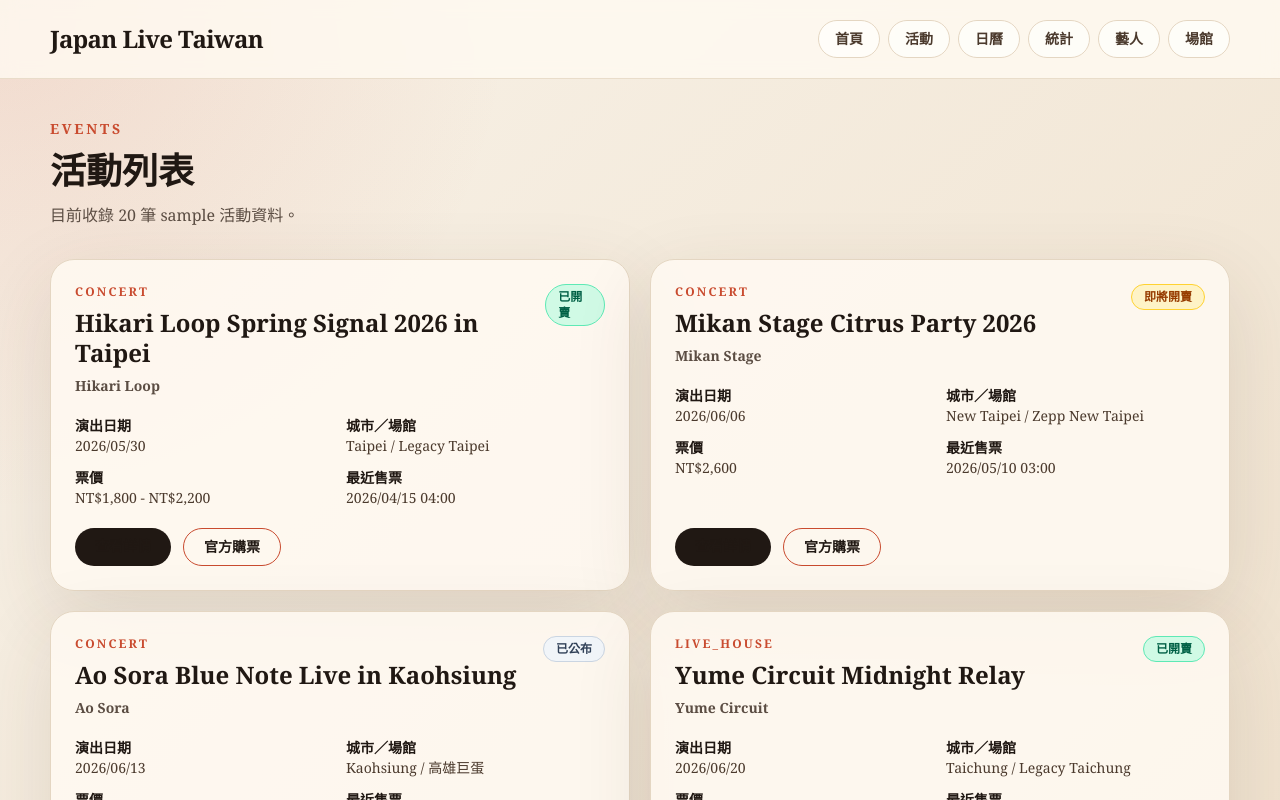
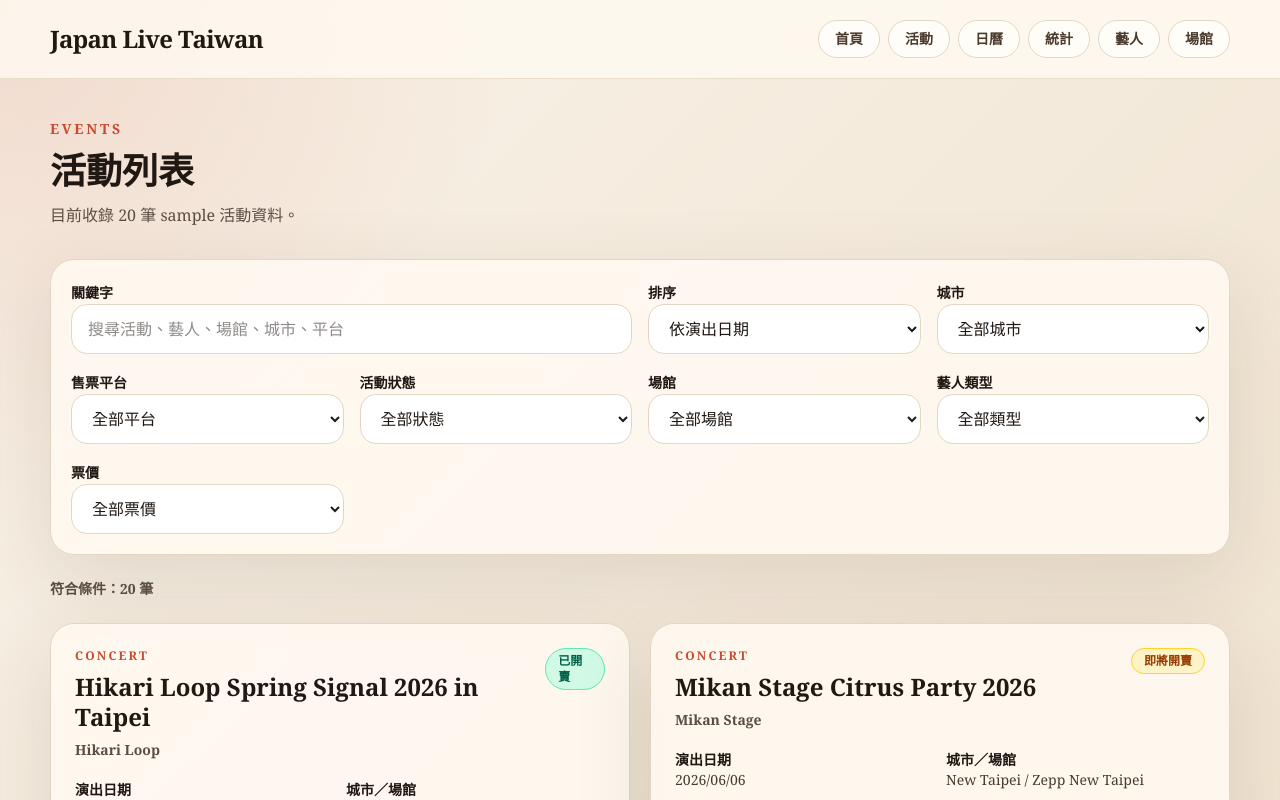
Before and after one commit to xiayu0424/japan-live-taiwan, a Next.js app: page /events in a window 1280 px wide. Shown: the top 800 px of the page. Built offline with nearby package versions, Linux system fonts and the light colour scheme.

Commit message:
feat(filters): add event search and filters

```diff
--- a/src/app/events/page.tsx
+++ b/src/app/events/page.tsx
@@ -1,4 +1,4 @@
-import { EventCard } from "@/components/EventCard";
+import { EventExplorer } from "@/components/EventExplorer";
 import { events } from "@/lib/data";
 import { sortByShowDate } from "@/lib/event-utils";
 
@@ -12,11 +12,7 @@ export default function EventsPage() {
         <h1 className="mt-3 text-4xl font-black">活動列表</h1>
         <p className="mt-3 text-[#5b4d43]">目前收錄 {sortedEvents.length} 筆 sample 活動資料。</p>
       </header>
-      <div className="grid gap-5 lg:grid-cols-2">
-        {sortedEvents.map((event) => (
-          <EventCard key={event.id} event={event} />
-        ))}
-      </div>
+      <EventExplorer events={sortedEvents} />
     </div>
   );
 }
--- /dev/null
+++ b/src/components/EventExplorer.tsx
@@ -0,0 +1,226 @@
+"use client";
+
+import Fuse from "fuse.js";
+import { useDeferredValue, useState } from "react";
+import { EventCard } from "@/components/EventCard";
+import { artists } from "@/lib/data";
+import { getFirstSaleDate, getFirstShowDate } from "@/lib/date";
+import { getArtistNames, getPriceRange, statusLabels } from "@/lib/event-utils";
+import type { EventItem, EventStatus } from "@/types/event";
+
+type SortMode = "showDate" | "saleDate";
+
+const artistTypeLabels: Record<string, string> = {
+  band: "Band",
+  idol_group: "Idol group",
+  singer: "Singer",
+  voice_actor: "Voice actor",
+  anisong: "Anisong",
+  jpop: "J-pop",
+  jrock: "J-rock",
+  vocaloid: "Vocaloid",
+  other: "Other",
+};
+
+export function EventExplorer({ events }: { events: EventItem[] }) {
+  const [keyword, setKeyword] = useState("");
+  const [city, setCity] = useState("all");
+  const [platform, setPlatform] = useState("all");
+  const [status, setStatus] = useState<EventStatus | "all">("all");
+  const [venue, setVenue] = useState("all");
+  const [artistType, setArtistType] = useState("all");
+  const [priceBand, setPriceBand] = useState("all");
+  const [sortMode, setSortMode] = useState<SortMode>("showDate");
+  const deferredKeyword = useDeferredValue(keyword);
+
+  const artistById = new Map(artists.map((artist) => [artist.id, artist]));
+  const searchableEvents = events.map((event) => ({
+    ...event,
+    artist_names: getArtistNames(event),
+    venue_names: event.shows.map((show) => show.venue_name).join(" "),
+    cities: event.shows.map((show) => show.city).join(" "),
+    platforms: event.ticket_sales.map((sale) => sale.platform).join(" "),
+    price_range: getPriceRange(event),
+  }));
+
+  const fuse = new Fuse(searchableEvents, {
+    keys: [
+      "title",
+      "tour_name",
+      "artist_names",
+      "venue_names",
+      "cities",
+      "platforms",
+      "organizers",
+    ],
+    threshold: 0.35,
+  });
+
+  const cities = unique(events.flatMap((event) => event.shows.map((show) => show.city)));
+  const platforms = unique(
+    events.flatMap((event) => event.ticket_sales.map((sale) => sale.platform)),
+  );
+  const venues = unique(events.flatMap((event) => event.shows.map((show) => show.venue_name)));
+  const artistTypes = unique(
+    events.flatMap((event) =>
+      event.artist_ids.map((artistId) => artistById.get(artistId)?.artist_type ?? "other"),
+    ),
+  );
+
+  const baseResults = deferredKeyword.trim()
+    ? fuse.search(deferredKeyword).map((result) => result.item)
+    : searchableEvents;
+
+  const filteredEvents = baseResults
+    .filter((event) => city === "all" || event.shows.some((show) => show.city === city))
+    .filter(
+      (event) =>
+        platform === "all" || event.ticket_sales.some((sale) => sale.platform === platform),
+    )
+    .filter((event) => status === "all" || event.status === status)
+    .filter((event) => venue === "all" || event.shows.some((show) => show.venue_name === venue))
+    .filter(
+      (event) =>
+        artistType === "all" ||
+        event.artist_ids.some((artistId) => artistById.get(artistId)?.artist_type === artistType),
+    )
+    .filter((event) => matchesPriceBand(event, priceBand))
+    .sort((a, b) => {
+      if (sortMode === "saleDate") {
+        return getFirstSaleDate(a).localeCompare(getFirstSaleDate(b));
+      }
+
+      return getFirstShowDate(a).localeCompare(getFirstShowDate(b));
+    });
+
+  return (
+    <div className="space-y-6">
+      <section className="card grid gap-4 p-5 md:grid-cols-2 xl:grid-cols-4">
+        <label className="space-y-2 md:col-span-2">
+          <span className="text-sm font-bold">關鍵字</span>
+          <input
+            value={keyword}
+            onChange={(event) => setKeyword(event.target.value)}
+            placeholder="搜尋活動、藝人、場館、城市、平台"
+            className="w-full rounded-2xl border border-[#e4d6c2] bg-white px-4 py-3 outline-none focus:border-[#c94b2f]"
+          />
+        </label>
+        <Select label="排序" value={sortMode} onChange={(value) => setSortMode(value as SortMode)}>
+          <option value="showDate">依演出日期</option>
+          <option value="saleDate">依售票時間</option>
+        </Select>
+        <Select label="城市" value={city} onChange={setCity}>
+          <option value="all">全部城市</option>
+          {cities.map((item) => (
+            <option key={item} value={item}>
+              {item}
+            </option>
+          ))}
+        </Select>
+        <Select label="售票平台" value={platform} onChange={setPlatform}>
+          <option value="all">全部平台</option>
+          {platforms.map((item) => (
+            <option key={item} value={item}>
+              {item}
+            </option>
+          ))}
+        </Select>
+        <Select
+          label="活動狀態"
+          value={status}
+          onChange={(value) => setStatus(value as EventStatus | "all")}
+        >
+          <option value="all">全部狀態</option>
+          {Object.entries(statusLabels).map(([value, label]) => (
+            <option key={value} value={value}>
+              {label}
+            </option>
+          ))}
+        </Select>
+        <Select label="場館" value={venue} onChange={setVenue}>
+          <option value="all">全部場館</option>
+          {venues.map((item) => (
+            <option key={item} value={item}>
+              {item}
+            </option>
+          ))}
+        </Select>
+        <Select label="藝人類型" value={artistType} onChange={setArtistType}>
+          <option value="all">全部類型</option>
+          {artistTypes.map((item) => (
+            <option key={item} value={item}>
+              {artistTypeLabels[item] ?? item}
+            </option>
+          ))}
+        </Select>
+        <Select label="票價" value={priceBand} onChange={setPriceBand}>
+          <option value="all">全部票價</option>
+          <option value="under2000">NT$2,000 以下</option>
+          <option value="2000to4000">NT$2,000 - NT$4,000</option>
+          <option value="over4000">NT$4,000 以上</option>
+        </Select>
+      </section>
+
+      <p className="text-sm font-bold text-[#5b4d43]">符合條件：{filteredEvents.length} 筆</p>
+
+      <div className="grid gap-5 lg:grid-cols-2">
+        {filteredEvents.map((event) => (
+          <EventCard key={event.id} event={event} />
+        ))}
+      </div>
+    </div>
+  );
+}
+
+function Select({
+  label,
+  value,
+  onChange,
+  children,
+}: {
+  label: string;
+  value: string;
+  onChange: (value: string) => void;
+  children: React.ReactNode;
+}) {
+  return (
+    <label className="space-y-2">
+      <span className="text-sm font-bold">{label}</span>
+      <select
+        value={value}
+        onChange={(event) => onChange(event.target.value)}
+        className="w-full rounded-2xl border border-[#e4d6c2] bg-white px-4 py-3 outline-none focus:border-[#c94b2f]"
+      >
+        {children}
+      </select>
+    </label>
+  );
+}
+
+function unique(values: string[]) {
+  return [...new Set(values)].sort((a, b) => a.localeCompare(b));
+}
+
+function matchesPriceBand(event: EventItem, priceBand: string) {
+  if (priceBand === "all") {
+    return true;
+  }
+
+  const prices = event.prices?.map((price) => price.price) ?? [];
+  if (prices.length === 0) {
+    return false;
+  }
+
+  const min = Math.min(...prices);
+  const max = Math.max(...prices);
+
+  if (priceBand === "under2000") {
+    return min < 2000;
+  }
+
+  if (priceBand === "2000to4000") {
+    return min <= 4000 && max >= 2000;
+  }
+
+  return max > 4000;
+}
```
